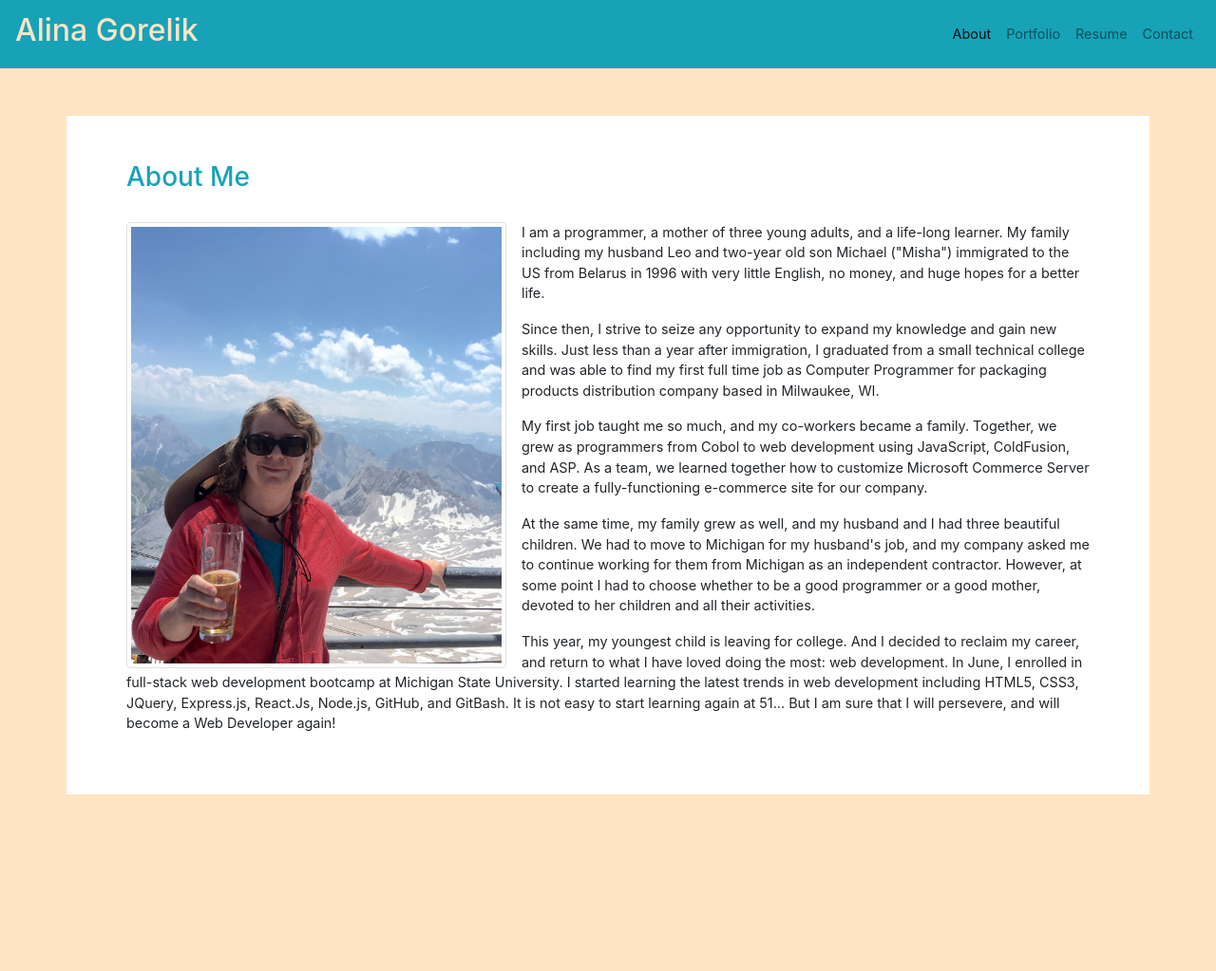
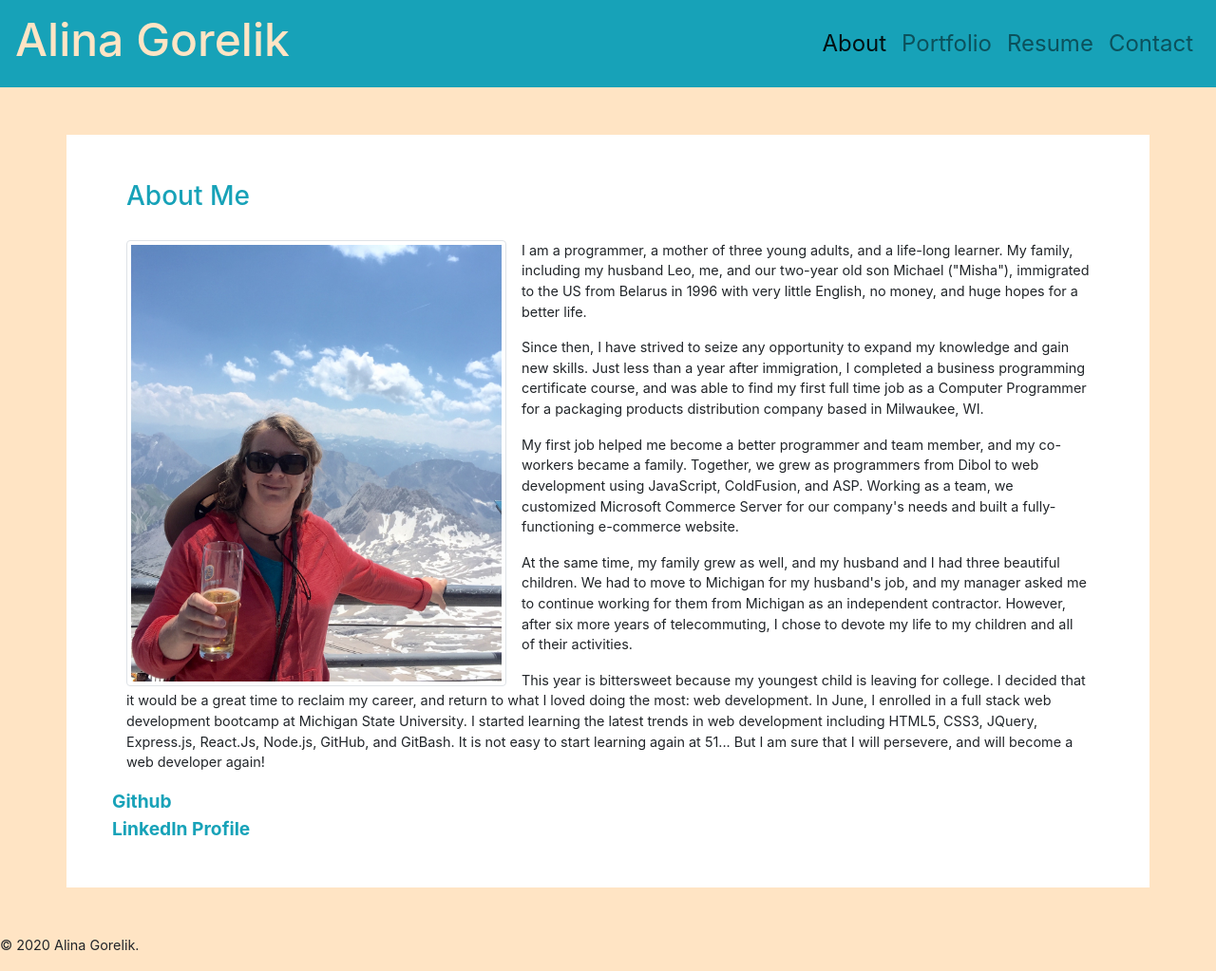
Before and after one commit to agorelik2/alina-portfolio, a plain HTML site: page index.html in a window 1280 px wide. Shown: the whole page at 95% size. Before the commit the page ends 887 px from the top, so only its background shows below. Drawn offline with nearby package versions, Linux system fonts and the light colour scheme.

Commit message:
added links to github and LinkedIn to about me page

```diff
--- a/assets/css/style.css
+++ b/assets/css/style.css
@@ -24,6 +24,15 @@ body {
   width: 90%;
   height: 100%;
 }
+.portfolio-link {
+  font-size: 1.5rem;
+}
+
+.contact-link {
+  font-size: 1.2rem;
+  font-weight: bold;
+}
+
 #about-image {
   max-width: 400px;
 }
@@ -38,4 +47,25 @@ body {
 }
 .text-custom {
   color: bisque;
+  font-size: 3rem;
 }
+.text-custom:hover {
+  color: rgb(221, 124, 59);
+}
+.contact-link {
+  font-size: 1.2rem;
+  font-weight: bold;
+}
+a.contact-link:hover {
+  color: rgb(221, 124, 59);
+  text-decoration: none;
+}
+.bottom-link {
+  font-size: 1.2rem;
+  font-weight: bold;
+  color: #17a2b8;
+}
+a.bottom-link:hover {
+  color: rgb(221, 124, 59);
+  text-decoration: none;
+}
--- a/index.html
+++ b/index.html
@@ -6,7 +6,7 @@
       name="viewport"
       content="width=device-width, initial-scale=1.0, shrink-to-fit=no"
     />
-    <title>About Alina</title>
+    <title>About Alina Gorelik</title>
     <!-- Bootstrap CDN -->
     <link
       rel="stylesheet"
@@ -36,17 +36,21 @@
       <div class="collapse navbar-collapse" id="navbarNav">
         <ul class="navbar-nav ml-auto justify-content-end">
           <li class="nav-item active">
-            <a class="nav-link" href="index.html">About</a>
+            <a class="nav-link portfolio-link" href="index.html">About</a>
           </li>
           <li class="nav-item">
-            <a class="nav-link" href="new_portfolio.html">Portfolio</a>
+            <a class="nav-link portfolio-link" href="new_portfolio.html"
+              >Portfolio</a
+            >
           </li>
           <li class="nav-item">
-            <a class="nav-link" href="assets/Alina_Gorelik_Resume.pdf"
+            <a
+              class="nav-link portfolio-link"
+              href="assets/Alina_Gorelik_Resume.pdf"
               >Resume</a
             >
           </li>
-          <li class="nav-item">
+          <li class="nav-item portfolio-link">
             <a class="nav-link" href="contact.html">Contact</a>
           </li>
         </ul>
@@ -54,7 +58,7 @@
     </nav>
     <!-- Main Content -->
     <main>
-      <div class="container">
+      <div class="container container-fluid">
         <div class="m-5 pt-5 pb-5">
           <!-- Display About Me page header -->
           <div class="row">
@@ -77,48 +81,63 @@
               <!-- Display dummy text -->
               <p>
                 I am a programmer, a mother of three young adults, and a
-                life-long learner. My family including my husband Leo and
-                two-year old son Michael ("Misha") immigrated to the US from
-                Belarus in 1996 with very little English, no money, and huge
-                hopes for a better life.
+                life-long learner. My family, including my husband Leo, me, and
+                our two-year old son Michael ("Misha"), immigrated to the US
+                from Belarus in 1996 with very little English, no money, and
+                huge hopes for a better life.
               </p>
               <p>
-                Since then, I strive to seize any opportunity to expand my
+                Since then, I have strived to seize any opportunity to expand my
                 knowledge and gain new skills. Just less than a year after
-                immigration, I graduated from a small technical college and was
-                able to find my first full time job as Computer Programmer for
-                packaging products distribution company based in Milwaukee, WI.
+                immigration, I completed a business programming certificate
+                course, and was able to find my first full time job as a
+                Computer Programmer for a packaging products distribution
+                company based in Milwaukee, WI.
               </p>
               <p>
-                My first job taught me so much, and my co-workers became a
-                family. Together, we grew as programmers from Cobol to web
-                development using JavaScript, ColdFusion, and ASP. As a team, we
-                learned together how to customize Microsoft Commerce Server to
-                create a fully-functioning e-commerce site for our company.
+                My first job helped me become a better programmer and team
+                member, and my co-workers became a family. Together, we grew as
+                programmers from Dibol to web development using JavaScript,
+                ColdFusion, and ASP. Working as a team, we customized Microsoft
+                Commerce Server for our company's needs and built a
+                fully-functioning e-commerce website.
               </p>
               <p>
                 At the same time, my family grew as well, and my husband and I
                 had three beautiful children. We had to move to Michigan for my
-                husband's job, and my company asked me to continue working for
-                them from Michigan as an independent contractor. However, at
-                some point I had to choose whether to be a good programmer or a
-                good mother, devoted to her children and all their activities.
+                husband's job, and my manager asked me to continue working for
+                them from Michigan as an independent contractor. However, after
+                six more years of telecommuting, I chose to devote my life to my
+                children and all of their activities.
               </p>
               <p>
-                This year, my youngest child is leaving for college. And I
-                decided to reclaim my career, and return to what I have loved
-                doing the most: web development. In June, I enrolled in
-                full-stack web development bootcamp at Michigan State
-                University. I started learning the latest trends in web
-                development including HTML5, CSS3, JQuery, Express.js, React.Js,
-                Node.js, GitHub, and GitBash. It is not easy to start learning
-                again at 51... But I am sure that I will persevere, and will
-                become a Web Developer again!
+                This year is bittersweet because my youngest child is leaving
+                for college. I decided that it would be a great time to reclaim
+                my career, and return to what I loved doing the most: web
+                development. In June, I enrolled in a full stack web development
+                bootcamp at Michigan State University. I started learning the
+                latest trends in web development including HTML5, CSS3, JQuery,
+                Express.js, React.Js, Node.js, GitHub, and GitBash. It is not
+                easy to start learning again at 51... But I am sure that I will
+                persevere, and will become a web developer again!
               </p>
+            </div>
+            <div class="about-links">
+              <a href="https://github.com/agorelik2" class="bottom-link"
+                >Github</a
+              ><br />
+              <a
+                href="https://www.linkedin.com/in/alina-gorelik-1a2489a0/"
+                class="bottom-link"
+                >LinkedIn Profile</a
+              >
             </div>
           </div>
         </div>
       </div>
     </main>
+    <footer>
+      <p>&copy; 2020 Alina Gorelik.</p>
+    </footer>
   </body>
 </html>
```
Also changed, not shown: contact.html (+20 -5 lines), new_portfolio.html (+6 -4 lines).
